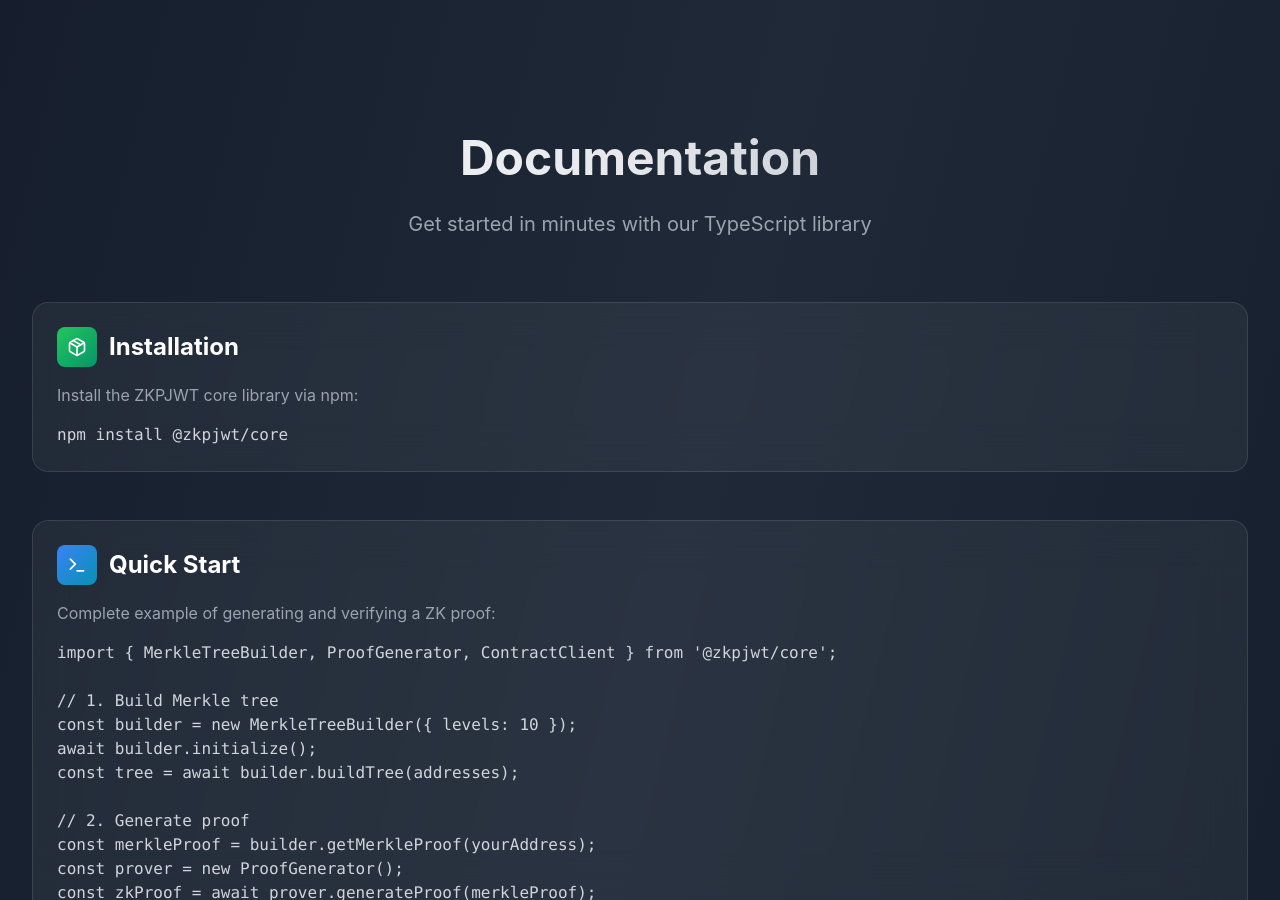
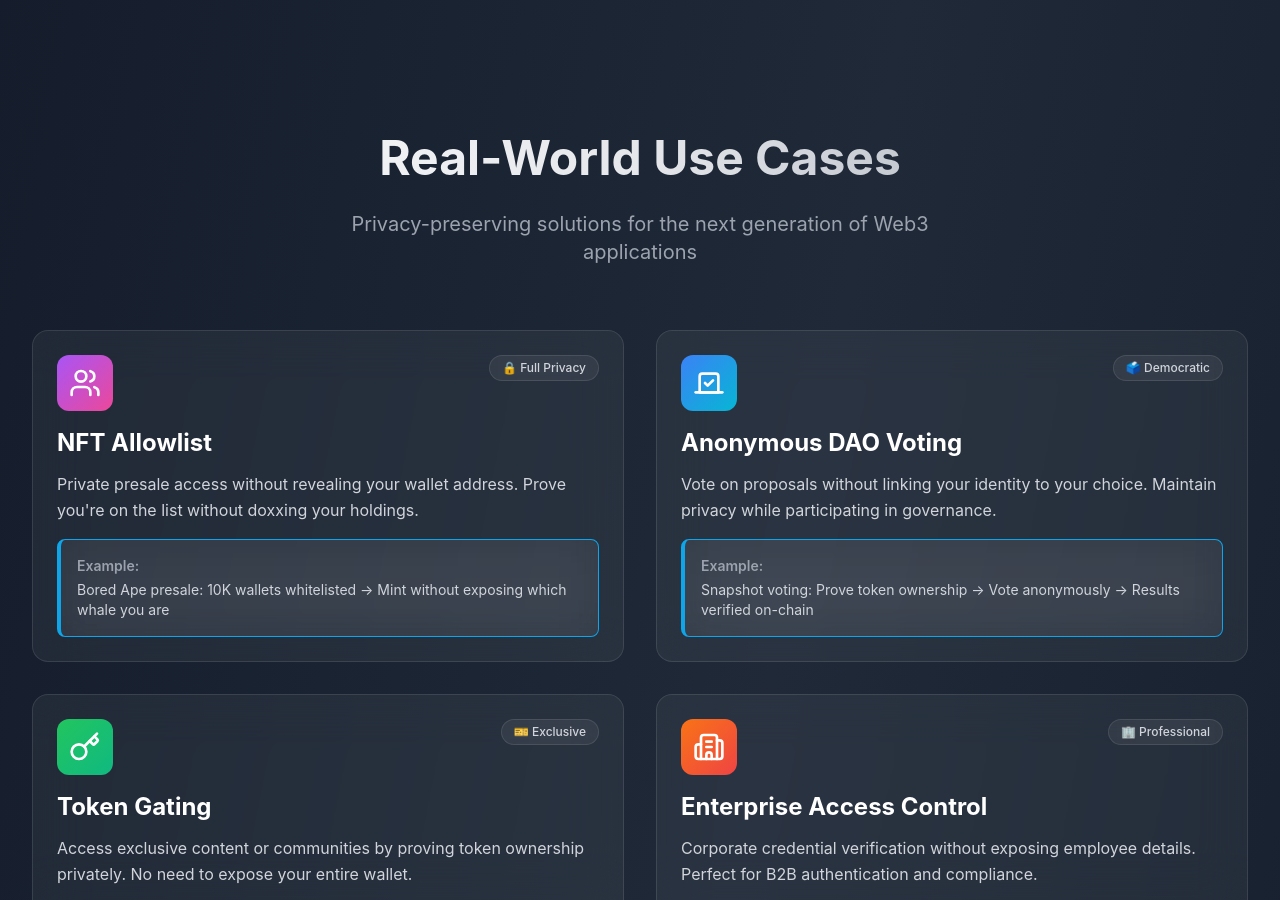
Before and after one commit to DevCristobalvc/zkp-jwt, a React app in the folder frontend/: page / in a window 1280 px wide. Shown: the part 1900-2800 px from the top of the page. Built offline with nearby package versions, Linux system fonts and the light colour scheme; the HTML template or start-up script is replaced by a standard one.

Commit message:
feat: add Use Cases section + library installed in frontend

```diff
--- a/frontend/package.json
+++ b/frontend/package.json
@@ -10,6 +10,7 @@
     "preview": "vite preview"
   },
   "dependencies": {
+    "@zkpjwt/core": "file:../library",
     "react": "^19.2.0",
     "react-dom": "^19.2.0"
   },
--- a/frontend/src/App.tsx
+++ b/frontend/src/App.tsx
@@ -1,6 +1,7 @@
 import Navbar from './components/Navbar';
 import Hero from './components/Hero';
 import Features from './components/Features';
+import UseCases from './components/UseCases';
 import Documentation from './components/Documentation';
 import LiveDemo from './components/LiveDemo';
 import Footer from './components/Footer';
@@ -12,6 +13,7 @@ function App() {
       <Navbar />
       <Hero />
       <Features />
+      <UseCases />
       <Documentation />
       <LiveDemo />
       <Footer />
--- a/frontend/src/components/Navbar.tsx
+++ b/frontend/src/components/Navbar.tsx
@@ -28,6 +28,9 @@ export default function Navbar() {
           <div className="hidden md:flex items-center space-x-8">
             <a href="#features" className="text-gray-300 hover:text-white transition-colors">
               Features
+            </a>
+            <a href="#use-cases" className="text-gray-300 hover:text-white transition-colors">
+              Use Cases
             </a>
             <a href="#docs" className="text-gray-300 hover:text-white transition-colors">
               Docs
@@ -74,6 +77,9 @@ export default function Navbar() {
             <a href="#features" className="block text-gray-300 hover:text-white transition-colors">
               Features
             </a>
+            <a href="#use-cases" className="block text-gray-300 hover:text-white transition-colors">
+              Use Cases
+            </a>
             <a href="#docs" className="block text-gray-300 hover:text-white transition-colors">
               Docs
             </a>
--- /dev/null
+++ b/frontend/src/components/UseCases.tsx
@@ -0,0 +1,141 @@
+import { motion } from 'framer-motion';
+import { Users, Vote, Key, Building2 } from 'lucide-react';
+
+const useCases = [
+  {
+    icon: Users,
+    title: 'NFT Allowlist',
+    description: 'Private presale access without revealing your wallet address. Prove you\'re on the list without doxxing your holdings.',
+    example: 'Bored Ape presale: 10K wallets whitelisted → Mint without exposing which whale you are',
+    color: 'from-purple-500 to-pink-500',
+    stats: '🔒 Full Privacy',
+  },
+  {
+    icon: Vote,
+    title: 'Anonymous DAO Voting',
+    description: 'Vote on proposals without linking your identity to your choice. Maintain privacy while participating in governance.',
+    example: 'Snapshot voting: Prove token ownership → Vote anonymously → Results verified on-chain',
+    color: 'from-blue-500 to-cyan-500',
+    stats: '🗳️ Democratic',
+  },
+  {
+    icon: Key,
+    title: 'Token Gating',
+    description: 'Access exclusive content or communities by proving token ownership privately. No need to expose your entire wallet.',
+    example: 'Discord roles: Hold >100 tokens → Get access → Balance stays private',
+    color: 'from-green-500 to-emerald-500',
+    stats: '🎫 Exclusive',
+  },
+  {
+    icon: Building2,
+    title: 'Enterprise Access Control',
+    description: 'Corporate credential verification without exposing employee details. Perfect for B2B authentication and compliance.',
+    example: 'Company portal: Prove employment → Access resources → Identity protected',
+    color: 'from-orange-500 to-red-500',
+    stats: '🏢 Professional',
+  },
+];
+
+const container = {
+  hidden: { opacity: 0 },
+  show: {
+    opacity: 1,
+    transition: {
+      staggerChildren: 0.15,
+    },
+  },
+};
+
+const item = {
+  hidden: { opacity: 0, y: 40 },
+  show: { opacity: 1, y: 0 },
+};
+
+export default function UseCases() {
+  return (
+    <section id="use-cases" className="py-20 relative">
+      <div className="max-w-7xl mx-auto px-4 sm:px-6 lg:px-8">
+        {/* Header */}
+        <motion.div
+          initial={{ opacity: 0, y: 20 }}
+          whileInView={{ opacity: 1, y: 0 }}
+          viewport={{ once: true }}
+          className="text-center mb-16"
+        >
+          <h2 className="section-title mb-4">Real-World Use Cases</h2>
+          <p className="text-xl text-gray-400 max-w-2xl mx-auto">
+            Privacy-preserving solutions for the next generation of Web3 applications
+          </p>
+        </motion.div>
+
+        {/* Use Cases Grid */}
+        <motion.div
+          variants={container}
+          initial="hidden"
+          whileInView="show"
+          viewport={{ once: true }}
+          className="grid grid-cols-1 md:grid-cols-2 gap-8"
+        >
+          {useCases.map((useCase, index) => {
+            const Icon = useCase.icon;
+            return (
+              <motion.div
+                key={index}
+                variants={item}
+                className="card group hover:scale-[1.02] transition-transform duration-300"
+              >
+                {/* Icon and Badge */}
+                <div className="flex items-start justify-between mb-4">
+                  <div className={`w-14 h-14 rounded-xl bg-gradient-to-br ${useCase.color} p-3 group-hover:scale-110 transition-transform`}>
+                    <Icon className="w-full h-full text-white" />
+                  </div>
+                  <span className="text-xs px-3 py-1 glass rounded-full text-gray-300 font-medium">
+                    {useCase.stats}
+                  </span>
+                </div>
+
+                {/* Content */}
+                <h3 className="text-2xl font-bold text-white mb-3">{useCase.title}</h3>
+                <p className="text-gray-300 mb-4 leading-relaxed">
+                  {useCase.description}
+                </p>
+
+                {/* Example */}
+                <div className="glass rounded-lg p-4 border-l-4 border-primary-500">
+                  <p className="text-sm text-gray-400 mb-1 font-semibold">Example:</p>
+                  <p className="text-sm text-gray-300">{useCase.example}</p>
+                </div>
+              </motion.div>
+            );
+          })}
+        </motion.div>
+
+        {/* Why It Matters */}
+        <motion.div
+          initial={{ opacity: 0, y: 20 }}
+          whileInView={{ opacity: 1, y: 0 }}
+          viewport={{ once: true }}
+          className="mt-16 card bg-gradient-to-br from-primary-900/20 to-blue-900/20 border-primary-500/20"
+        >
+          <div className="text-center">
+            <h3 className="text-2xl font-bold text-white mb-4">Why Privacy Matters in Web3</h3>
+            <div className="grid grid-cols-1 md:grid-cols-3 gap-6 mt-8">
+              <div>
+                <div className="text-3xl font-bold text-gradient mb-2">100%</div>
+                <p className="text-gray-300">Privacy Preserved</p>
+              </div>
+              <div>
+                <div className="text-3xl font-bold text-gradient mb-2">94%</div>
+                <p className="text-gray-300">Gas Savings vs Full ZK</p>
+              </div>
+              <div>
+                <div className="text-3xl font-bold text-gradient mb-2">1024</div>
+                <p className="text-gray-300">Max Addresses per Tree</p>
+              </div>
+            </div>
+          </div>
+        </motion.div>
+      </div>
+    </section>
+  );
+}
```
Also changed, not shown: 2 other files (tests, documents, lock files or other folders).
